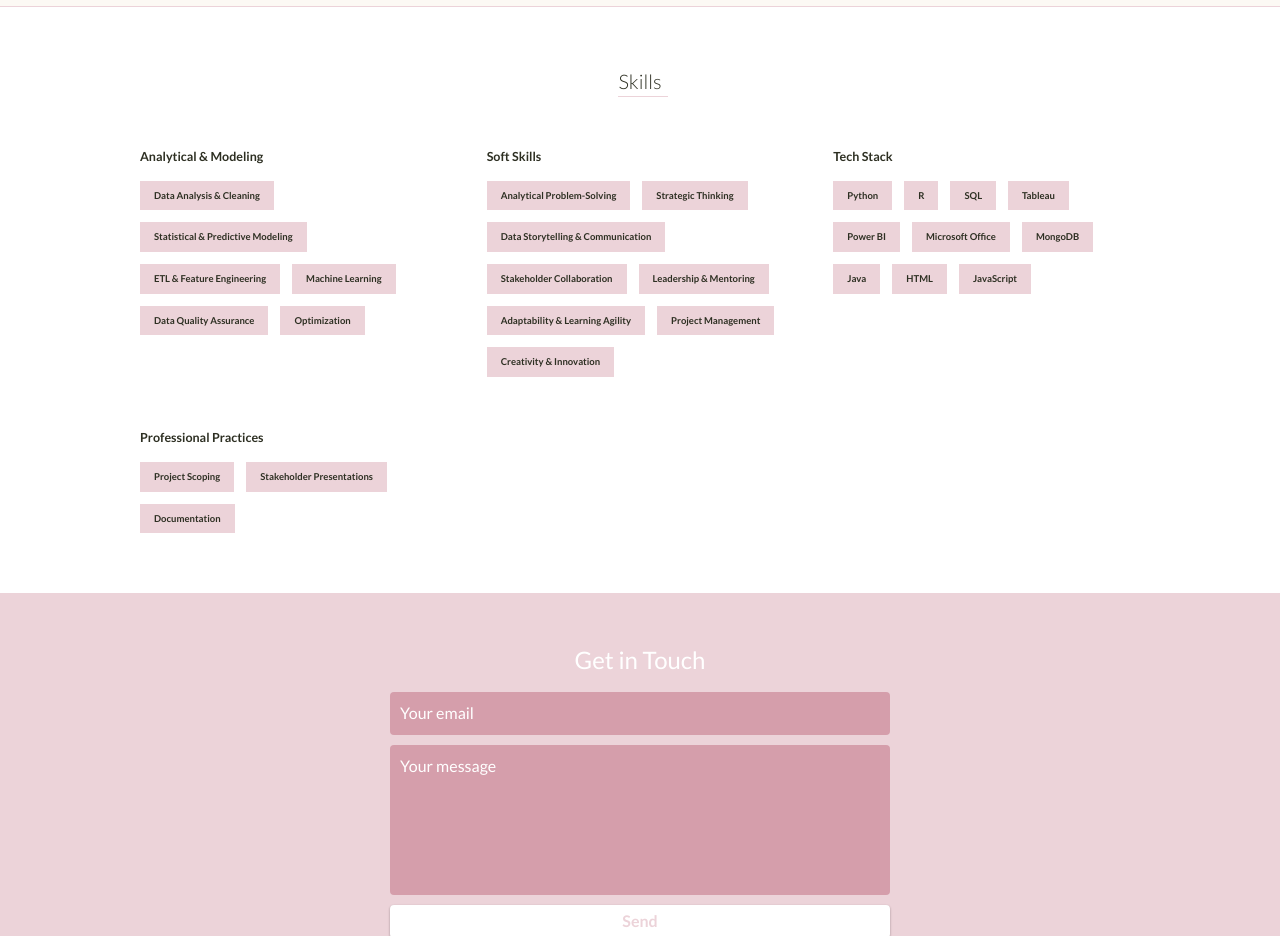
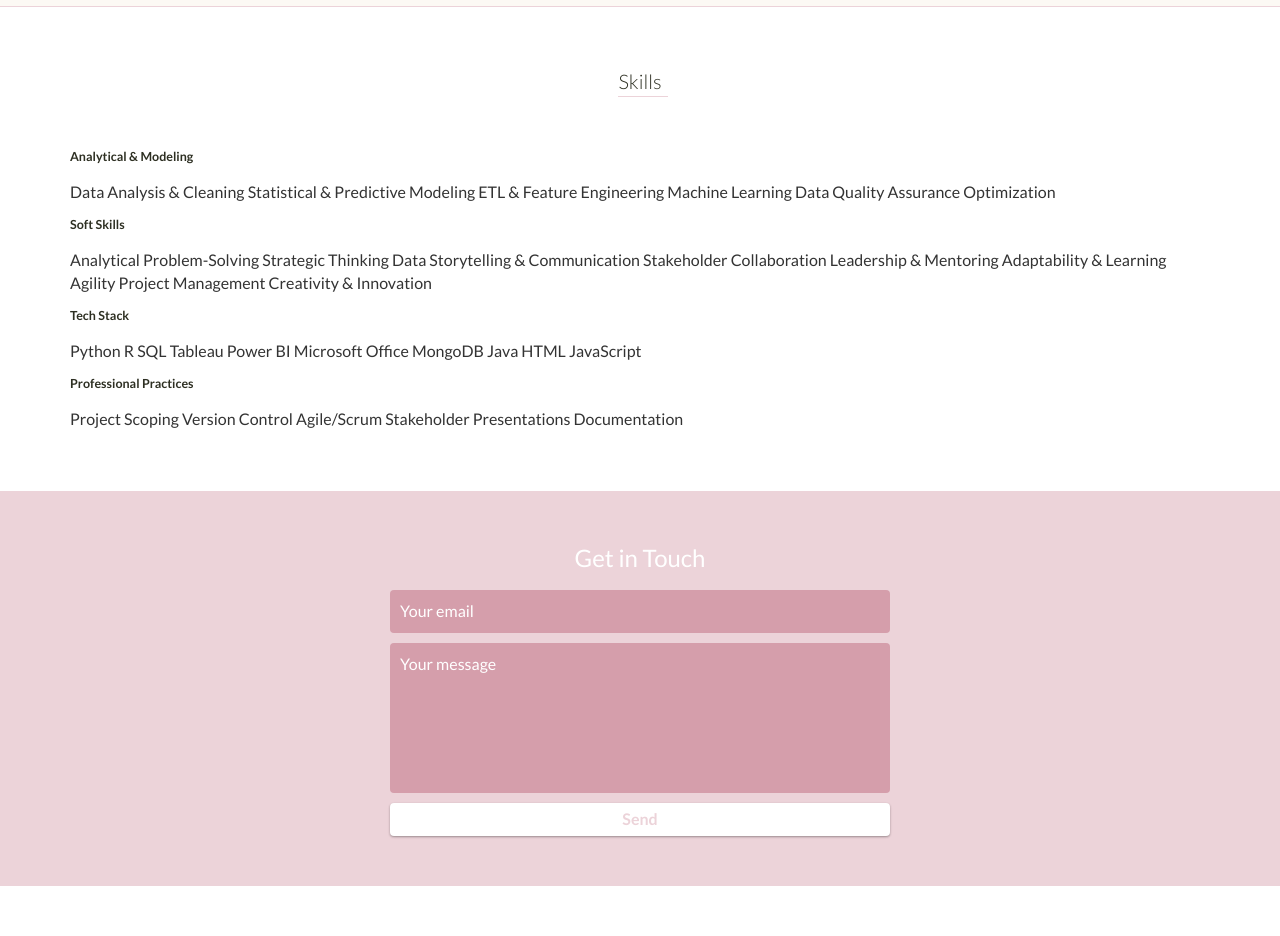
Before and after one commit to NikitaSuryawanshi18/nikitasuryawanshi18.github.io, a website: page index.html in a window 1280 px wide. Shown: the part 4940-5876 px from the top of the page. Drawn offline with nearby package versions, Linux system fonts and the light colour scheme.

Commit message:
Update index.html

```diff
--- a/index.html
+++ b/index.html
@@ -258,57 +258,60 @@
     <div id="skills">
   <div class="container">
     <h2 class="heading">Skills</h2>
-    <div class="skills-block">
+    <div class="skills-grid">
       <div class="skill-category">
         <h3>Analytical & Modeling</h3>
-        <ul class="skill-list">
-          <li>Data Analysis & Cleaning</li>
-          <li>Statistical & Predictive Modeling</li>
-          <li>ETL & Feature Engineering</li>
-          <li>Machine Learning</li>
-          <li>Data Quality Assurance</li>
-          <li>Optimization</li>
-        </ul>
+        <div class="skill-pills">
+          <span>Data Analysis & Cleaning</span>
+          <span>Statistical & Predictive Modeling</span>
+          <span>ETL & Feature Engineering</span>
+          <span>Machine Learning</span>
+          <span>Data Quality Assurance</span>
+          <span>Optimization</span>
+        </div>
       </div>
       <div class="skill-category">
         <h3>Soft Skills</h3>
-        <ul class="skill-list">
-          <li>Analytical Problem-Solving</li>
-          <li>Strategic Thinking</li>
-          <li>Data Storytelling & Communication</li>
-          <li>Stakeholder Collaboration</li>
-          <li>Leadership & Mentoring</li>
-          <li>Adaptability & Learning Agility</li>
-          <li>Project Management</li>
-          <li>Creativity & Innovation</li>
-        </ul>
+        <div class="skill-pills">
+          <span>Analytical Problem-Solving</span>
+          <span>Strategic Thinking</span>
+          <span>Data Storytelling & Communication</span>
+          <span>Stakeholder Collaboration</span>
+          <span>Leadership & Mentoring</span>
+          <span>Adaptability & Learning Agility</span>
+          <span>Project Management</span>
+          <span>Creativity & Innovation</span>
+        </div>
       </div>
       <div class="skill-category">
         <h3>Tech Stack</h3>
-        <ul class="skill-list">
-          <li>Python</li>
-          <li>R</li>
-          <li>SQL</li>
-          <li>Tableau</li>
-          <li>Power BI</li>
-          <li>Microsoft Office</li>
-          <li>MongoDB</li>
-          <li>Java</li>
-          <li>HTML</li>
-          <li>JavaScript</li>
-        </ul>
+        <div class="skill-pills">
+          <span>Python</span>
+          <span>R</span>
+          <span>SQL</span>
+          <span>Tableau</span>
+          <span>Power BI</span>
+          <span>Microsoft Office</span>
+          <span>MongoDB</span>
+          <span>Java</span>
+          <span>HTML</span>
+          <span>JavaScript</span>
+        </div>
       </div>
       <div class="skill-category">
         <h3>Professional Practices</h3>
-        <ul class="skill-list">
-          <li>Project Scoping</li>
-          <li>Stakeholder Presentations</li>
-          <li>Documentation</li>
-        </ul>
+        <div class="skill-pills">
+          <span>Project Scoping</span>
+          <span>Version Control</span>
+          <span>Agile/Scrum</span>
+          <span>Stakeholder Presentations</span>
+          <span>Documentation</span>
+        </div>
       </div>
     </div>
   </div>
 </div>
+
 
     <!-- End #skills -->
 
```
